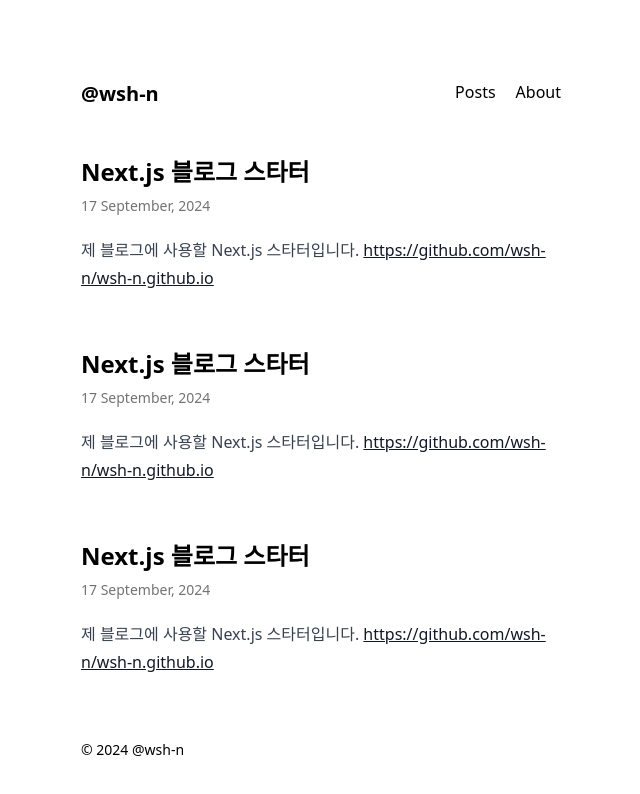
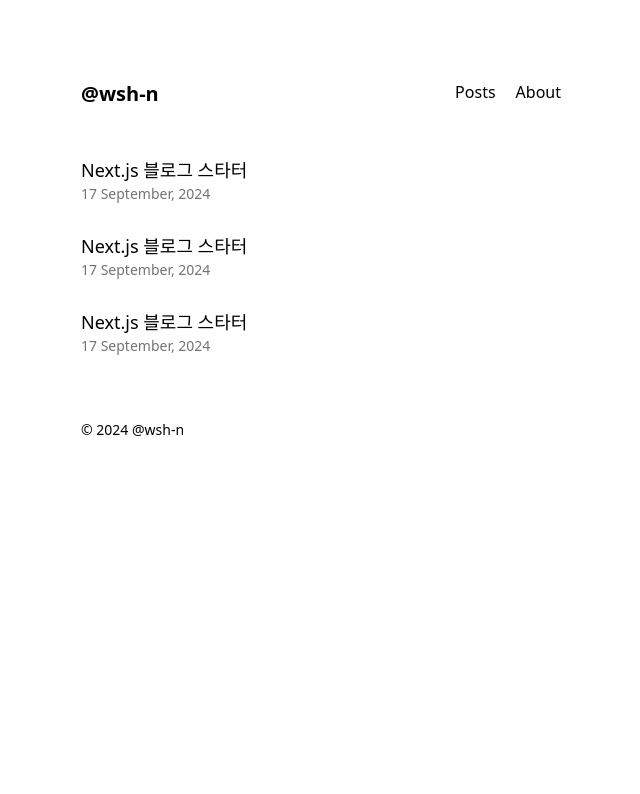
Before and after one commit to wish-n/dev.wshin.me, a Next.js app: page / in a window 1280 px wide. Shown: the top 794 px of the page, without its empty margins (319-959 px from the left). Built offline with nearby package versions, Linux system fonts and the light colour scheme.

Commit message:
[#7] PostList 디자인 변경

```diff
--- a/src/components/PostList.tsx
+++ b/src/components/PostList.tsx
@@ -1,6 +1,7 @@
 import { defaultDateFormatter } from "@/utils/date";
 import PostsNotFound from "@/components/PostsNotFound";
 import { Post } from "@/models/markdown-content";
+import Link from "next/link";
 
 export default function PostList(props: PostListProps) {
   return <ul>{props.posts.length > 0 ? props.posts.map(postListItem) : <PostsNotFound />}</ul>;
@@ -12,17 +13,11 @@
 
 function postListItem(post: Post) {
   return (
-    <li className="mb-14" key={post.id}>
-      <div>
-        <h2 className="text-2xl font-bold">{post.title}</h2>
-        <p className="mt-2 text-sm font-medium text-neutral-500">
-          {defaultDateFormatter(post.date)}
-        </p>
-      </div>
-      <div
-        className="prose mt-5 overflow-x-scroll break-words"
-        dangerouslySetInnerHTML={{ __html: post.bodyHtml }}
-      />
+    <li className="mb-7" key={post.id}>
+      <Link href={`/posts/${post.id}`}>
+        <h2 className="text-lg font-medium">{post.title}</h2>
+        <p className="text-sm text-neutral-500">{defaultDateFormatter(post.date)}</p>
+      </Link>
     </li>
   );
 }
```
